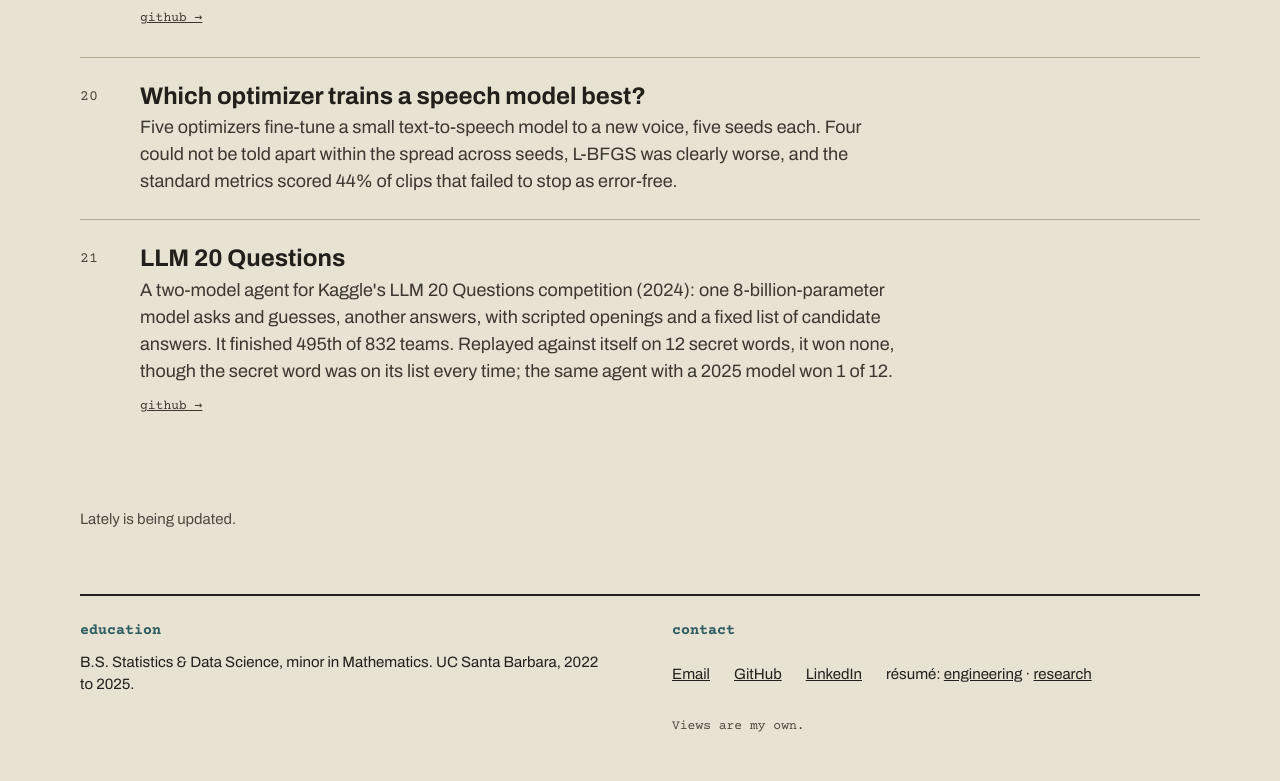
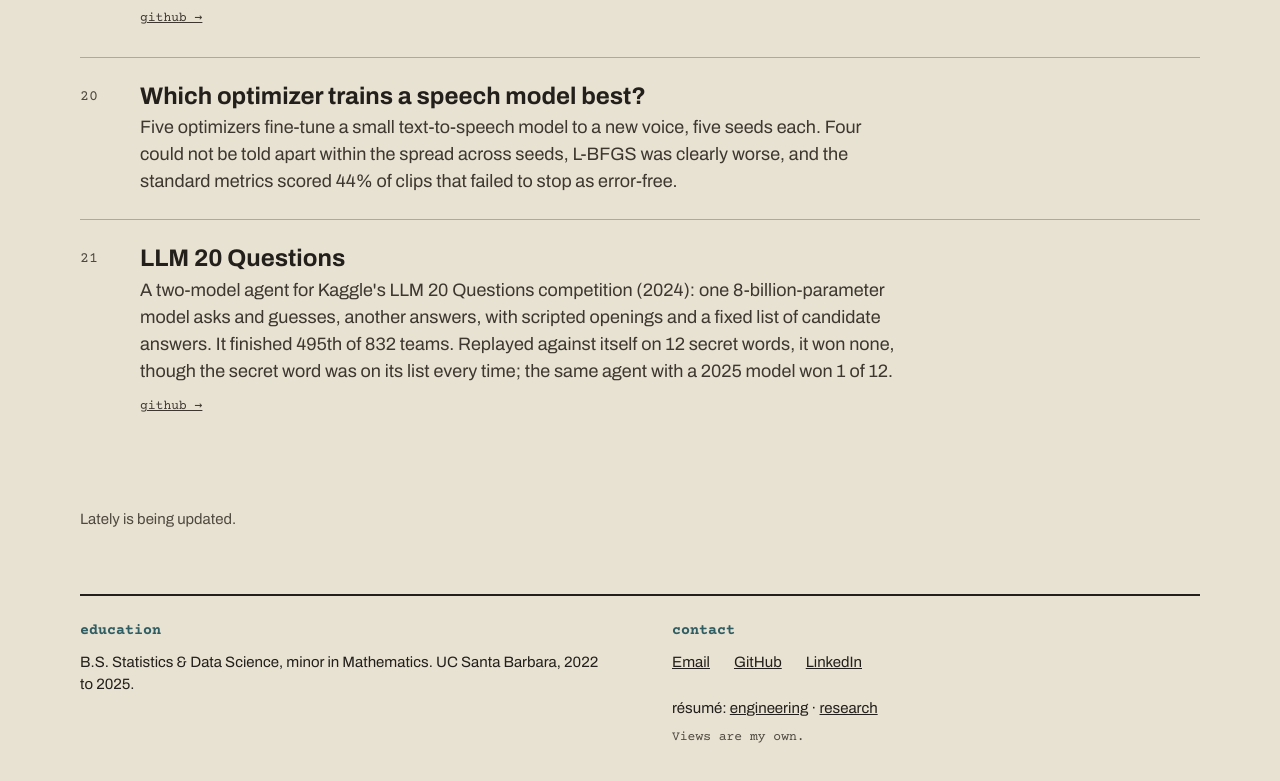
Before and after one commit to cnguyen75/cnguyen75.github.io, a plain HTML site: page index.html in a window 1280 px wide. Shown: the part 5013-5794 px from the top of the page. Drawn offline with Linux system fonts and the light colour scheme; no server answers.

Commit message:
18. Footer alignment: the links' tap padding is absorbed, the résumé line is its own row
.footer-links takes a negative margin equal to the links' padding, so the first link's text sits
on the education paragraph's line (measured equal at 1280px); the résumé line spans the row and
the views line sits one column gap under it. Checked at 360px and 1280px.

```diff
--- a/css/site.css
+++ b/css/site.css
@@ -396,15 +396,21 @@ a.track:focus-visible::before { box-shadow: 0 0 0 2px var(--ink); }
   gap: var(--s-2);
 }
 .footer-col p { margin: 0; }
+/* The links keep their tap padding; the negative margin absorbs it, so the first link's
+   baseline sits on the education paragraph's and the views line sits one column gap under
+   the résumé line, which is a row of its own. */
 .footer-links {
   display: flex;
   flex-wrap: wrap;
   gap: 0 var(--s-5);
+  margin: calc(-1 * var(--s-3)) 0;
 }
 .footer-links a,
 .footer-resume { padding: var(--s-3) 0; }
+.footer-resume { flex-basis: 100%; }
 /* The one-line disclaimer, in the footer's contact column and at the foot of every built page. */
-.views-note { margin: 0; padding: var(--s-3) 0; font-family: var(--font-label); font-size: var(--fs-s); color: var(--text-3); }
+.views-note { margin: 0; padding: 0; font-family: var(--font-label); font-size: var(--fs-s); color: var(--text-3); }
+.page-foot .views-note { padding: var(--s-3) 0; }
 .page-foot { margin-top: var(--s-7); border-top: 1px solid var(--rule); }
 
 /* ---------- Side D, lately ---------- */
```
